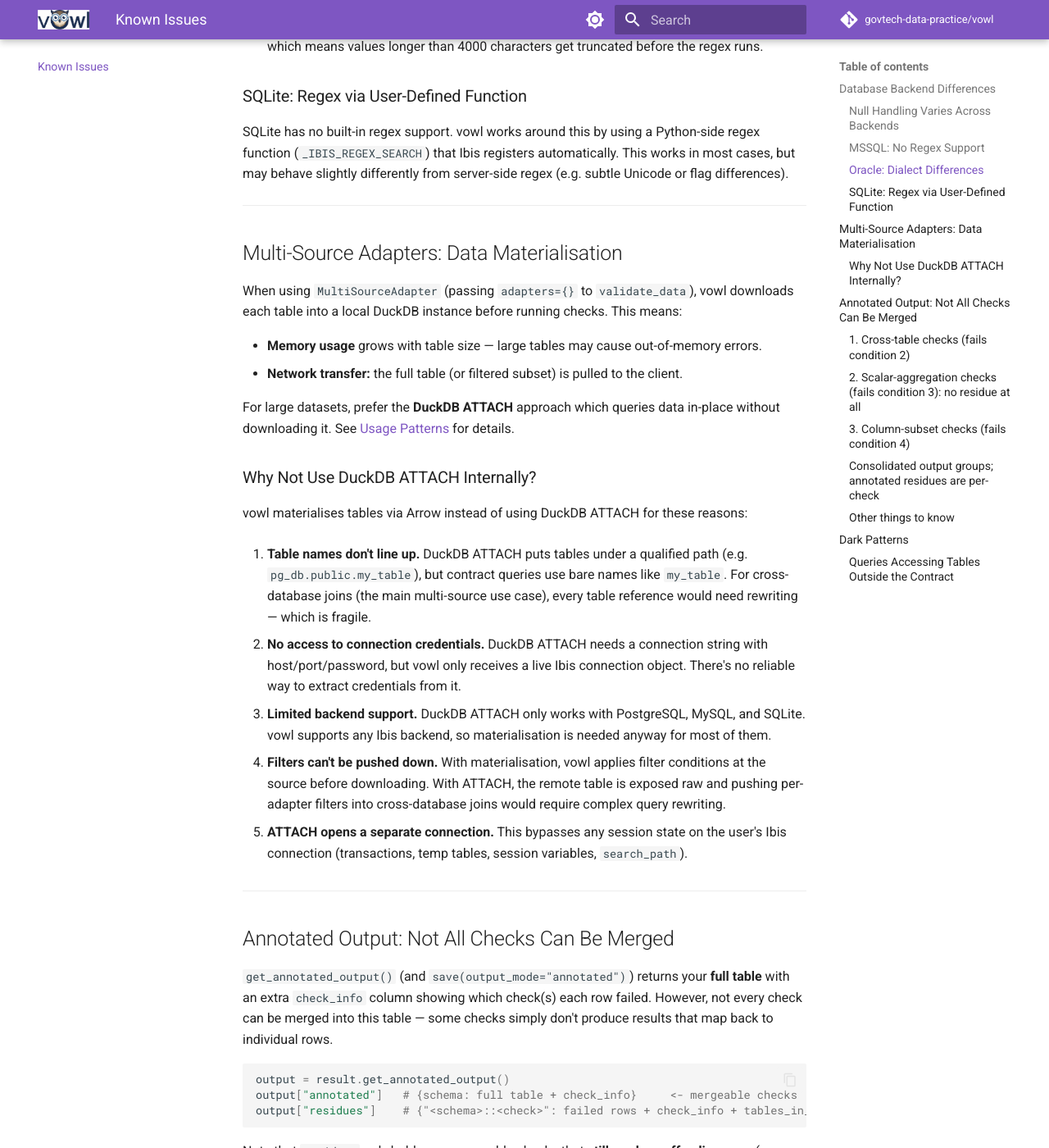
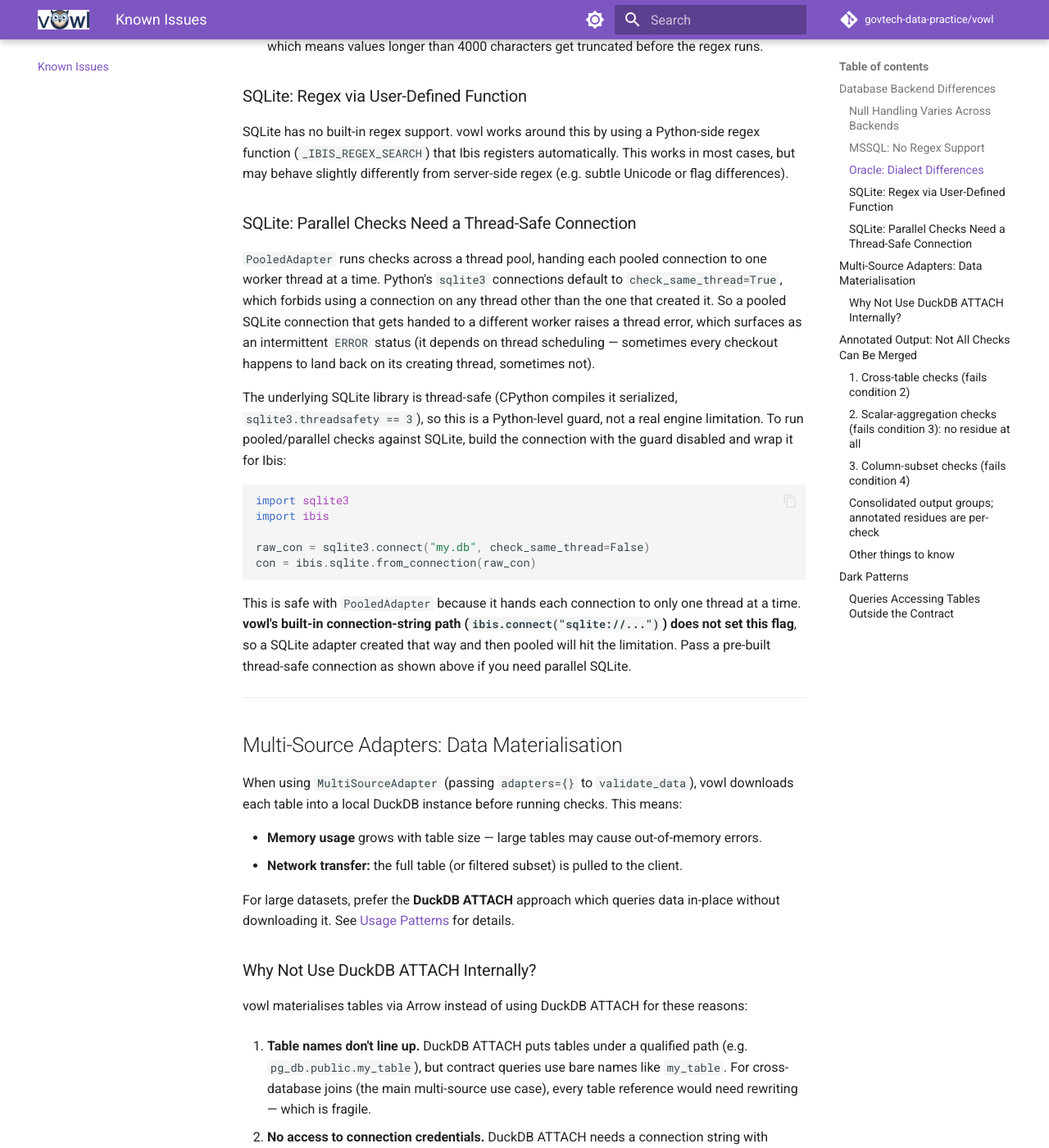
Before and after one commit to govtech-data-practice/vowl, an MkDocs documentation site: the page built from docs/known-issues.md, in a window 1280 px wide and 1400 px high, scrolled down 1573 px. Shown: the whole window at 82% size. Built offline with MkDocs 1.6.1 and Material for MkDocs 9.7.7, drawn with Linux system fonts in a browser that asks for light colours; comment, search, counter and statistics services are not loaded.

Commit message:
Fix flaky parallel SQLite test via thread-safe connections (#44)
test_parallel_execution_with_sqlite failed intermittently in CI: PooledAdapter
hands pooled connections between worker threads, but Python's sqlite3 defaults to
check_same_thread=True, so a connection reused on a different thread raised a
thread error surfacing as an ERROR status. Whether it hit depended on thread
scheduling, hence the flakiness.

The underlying SQLite is thread-safe (CPython compiles it serialized,
threadsafety=3); the guard is a Python-level default that is opt-out. Build the
sqlite3 connection with check_same_thread=False and wrap it via
ibis.sqlite.from_connection (ibis.sqlite.connect exposes no such flag). Safe here
because PooledAdapter hands each connection to one thread at a time.

- sqlite_adapter_factory: build thread-safe connections
- test_parallel_execution_with_sqlite: keep parallel path, assert instance count
- rename test_sqlite_not_thread_safe_for_export -> _thread_safe_export_across_threads;
  premise was false and it never actually crossed threads. Now exports from a worker.
- docs/known-issues.md: document that ibis.connect("sqlite://...") does not set the
  flag, so pooled SQLite from that path hits the limitation; show the workaround.

Co-authored-by: Claude Opus 4.8 <noreply@anthropic.com>

````diff
--- a/docs/known-issues.md
+++ b/docs/known-issues.md
@@ -63,6 +63,22 @@ Oracle's SQL dialect differs from standard SQL in ways that can cause some check
 ### SQLite: Regex via User-Defined Function
 
 SQLite has no built-in regex support. vowl works around this by using a Python-side regex function (`_IBIS_REGEX_SEARCH`) that Ibis registers automatically. This works in most cases, but may behave slightly differently from server-side regex (e.g. subtle Unicode or flag differences).
+
+### SQLite: Parallel Checks Need a Thread-Safe Connection
+
+`PooledAdapter` runs checks across a thread pool, handing each pooled connection to one worker thread at a time. Python's `sqlite3` connections default to `check_same_thread=True`, which forbids using a connection on any thread other than the one that created it. So a pooled SQLite connection that gets handed to a different worker raises a thread error, which surfaces as an intermittent `ERROR` status (it depends on thread scheduling — sometimes every checkout happens to land back on its creating thread, sometimes not).
+
+The underlying SQLite library is thread-safe (CPython compiles it serialized, `sqlite3.threadsafety == 3`), so this is a Python-level guard, not a real engine limitation. To run pooled/parallel checks against SQLite, build the connection with the guard disabled and wrap it for Ibis:
+
+```python
+import sqlite3
+import ibis
+
+raw_con = sqlite3.connect("my.db", check_same_thread=False)
+con = ibis.sqlite.from_connection(raw_con)
+```
+
+This is safe with `PooledAdapter` because it hands each connection to only one thread at a time. **vowl's built-in connection-string path (`ibis.connect("sqlite://...")`) does not set this flag**, so a SQLite adapter created that way and then pooled will hit the limitation. Pass a pre-built thread-safe connection as shown above if you need parallel SQLite.
 
 ---
 
````
Also changed, not shown: 1 other file.
